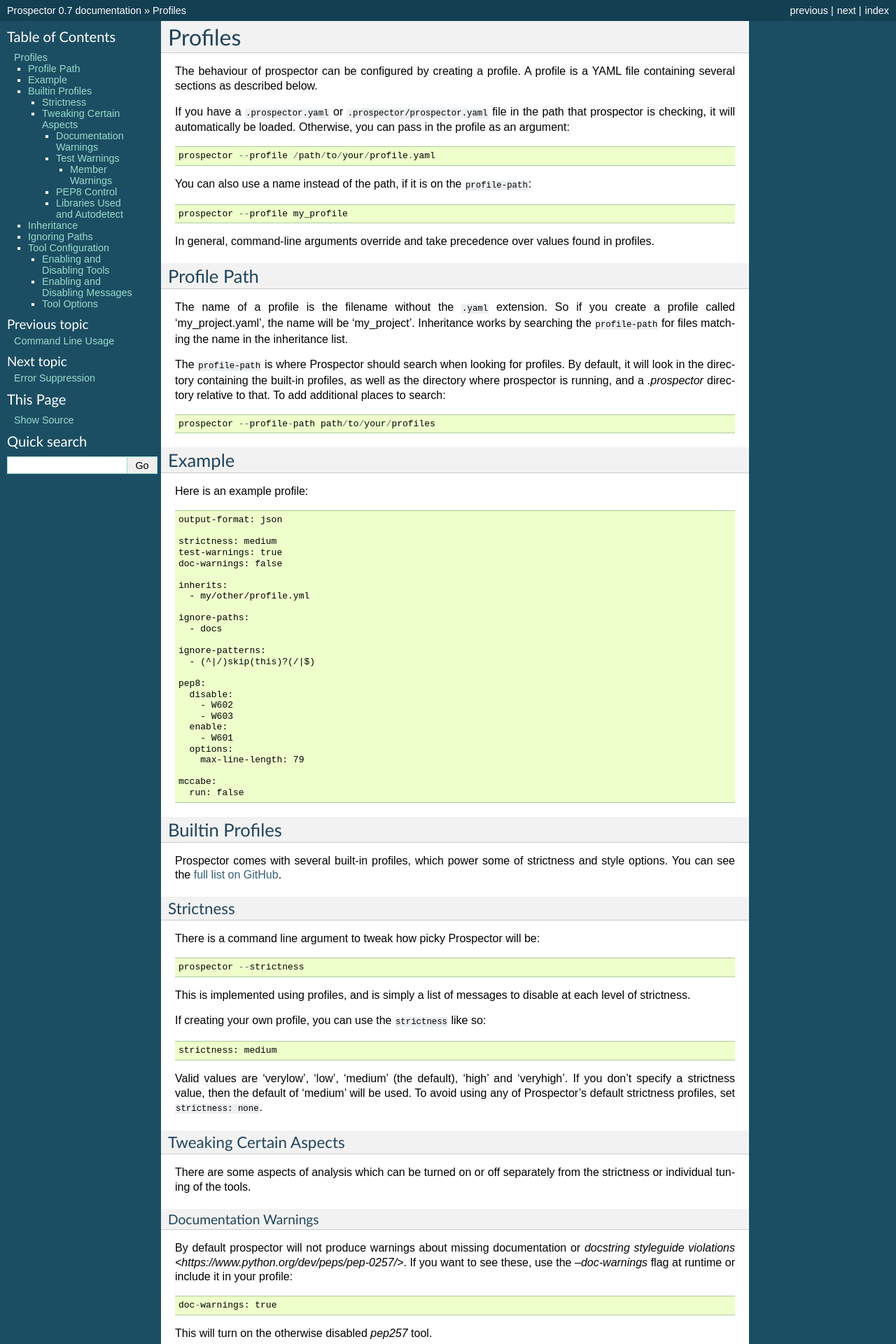
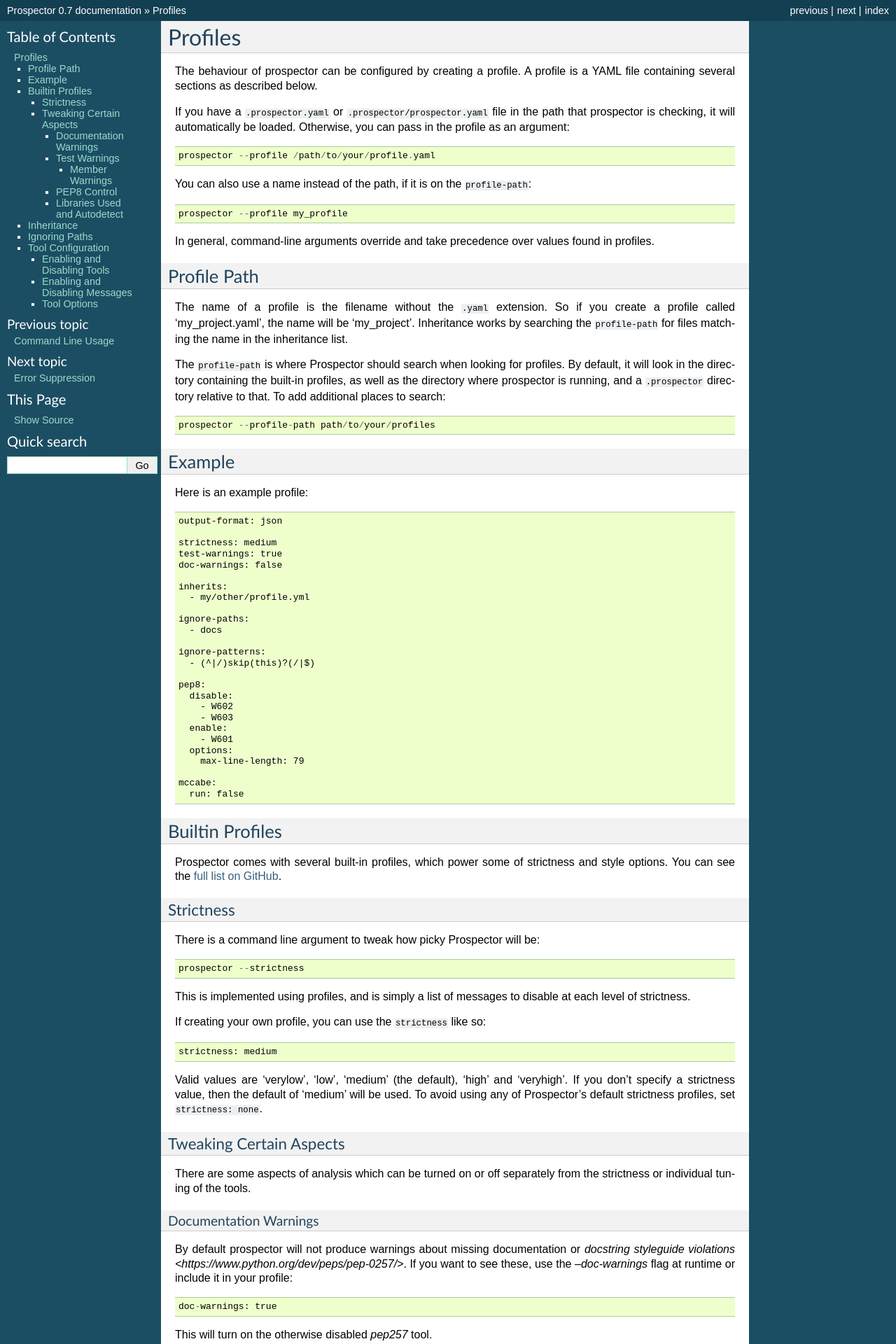
Before and after one commit to prospector-dev/prospector, a Sphinx documentation site: the page built from docs/profiles.rst, in a window 1280 px wide. Shown: the top 1920 px of the page at 70% size. Built offline with Sphinx 7.4.7, drawn with Linux system fonts in a browser that asks for light colours.

Commit message:
Mild doc fix

```diff
--- a/docs/profiles.rst
+++ b/docs/profiles.rst
@@ -30,7 +30,7 @@
 
 The ``profile-path`` is where Prospector should search when looking for profiles. By
 default, it will look in the directory containing the built-in profiles, as well as
-the directory where prospector is running, and a `.prospector` directory relative to
+the directory where prospector is running, and a ``.prospector`` directory relative to
 that. To add additional places to search::
 
     prospector --profile-path path/to/your/profiles
```
